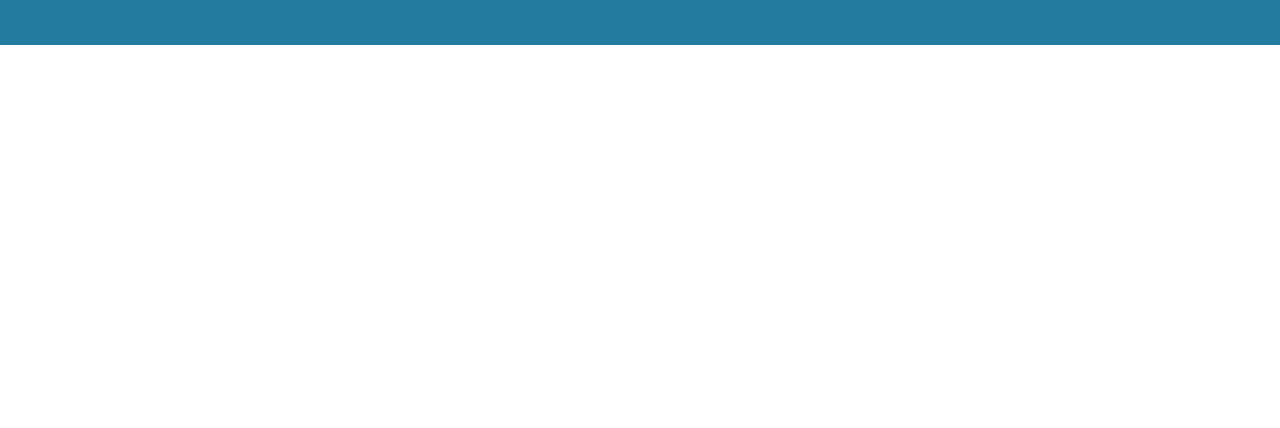
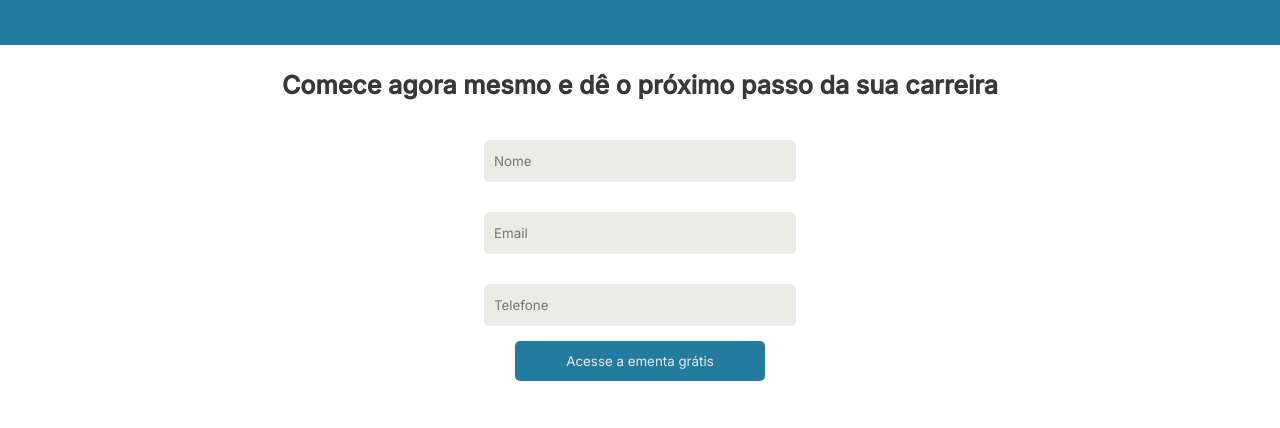
Before and after one commit to monalizaber/projeto-dnc, a plain HTML site: page index.html in a window 1280 px wide. Shown: the part 1339-1767 px from the top of the page. Before the commit the page ends 1384 px from the top, so only its background shows below. Drawn offline with Linux system fonts and the light colour scheme; a web font is replaced by a local one.

Commit message:
codigo-final

```diff
--- a/index.html
+++ b/index.html
@@ -56,9 +56,22 @@
     <img id="Samantha" class="card" src="cards/samantha.svg" alt="">
     <img id="Bruna" class="card" src="cards/bruna.svg" alt="">
     <img id="seta-direita" onclick="RolarParaDireita()" class="seta" src="imagens/icones/seta-direita.svg" alt="">
-      </div>
+
+     </div>
+ </div>
+
+      <!--FORMULARIO-->
+      <div id="formulario">
+        <h1 id="titulo-formulario" >Comece agora mesmo e dê o próximo passo da sua carreira</h1>
+        <form action="https://api.sheetmonkey.io/form/9oWvUMHjcpnLdHF9MKtvUd" method="post">
+          <input type="text" placeholder="Nome" name="Name" required> <br>
+          <input type="email" placeholder="Email" name="Email" required> <br>
+          <input type="number" placeholder="Telefone" name="Phone"> <br>
+          <input type="hidden" name="Created" value="x-sheetmonkey-current-date-time" />
+          <button type="submit">Acesse a ementa grátis</button>
+        </form>
 
 </div>
-<script src="index.js" ></script>
+<script src="index.js"></script>
 </body>
 </html>
--- a/index.js
+++ b/index.js
@@ -1,8 +1,8 @@
-var setaDireita = window.document.getElement.getEelementById("setad")
-var setaEsquerda = window.document.getElement.getEelementById("setae")
-var Leonardo = window.document.getElement.getEelementById("Leonardo")
-var Samantha = window.document.getElement.getEelementById("Samantha")
-var Bruna = window.document.getElement.getEelementById("Bruna")
+var setaDireita = window.document.getElementById("seta-direita")
+var Leonardo = window.document.getElementById("Leonardo")
+var Samantha = window.document.getElementById("Samantha")
+var Bruna = window.document.getElementById("Bruna")
+var setaEsquerda = window.document.getElementById("seta-esquerda")
 
 function RolarParaDireita() {
   Leonardo.style = "display:none"
@@ -10,6 +10,7 @@ function RolarParaDireita() {
   setaDireita.style = "display:none"
   setaEsquerda.style = "display:flex; margin-top:55px"
 }
+
 function RolarParaEsquerda() {
 Leonardo.style = "display: flex"
 Bruna.style = "display: none"
--- a/style.css
+++ b/style.css
@@ -108,6 +108,45 @@ cursor: pointer;
 }
 .seta:hover{
   transform: translateY(-7px);
-  transition-duration: 0,5s;
+  transition-duration: 0.5s;
 
 }
+
+#formulario{
+text-align: center;
+
+}
+
+#titulo-formulario{
+font-size: 25px;
+margin: 25px;
+color: #383838;
+}
+
+input{
+  width: 300px;
+  height: 40px;
+  background-color: #EAECE5;
+  margin: 15px;
+  border: 0px;
+  border-radius: 5px;
+  padding-left: 10px;
+
+}
+button{
+background-color: #247BA0;
+height: 40px;
+width: 250px;
+color: #EAECE5;
+border: 0px;
+border-radius: 5px;
+margin-bottom: 50px;
+
+}
+button:hover{
+background-color: #247BA0;
+color: #EAECE5;
+transform: translateY(-7px);
+box-shadow: 0px 15px 20px  #247ba0;
+transition-duration: 0.5s;
+}
```
